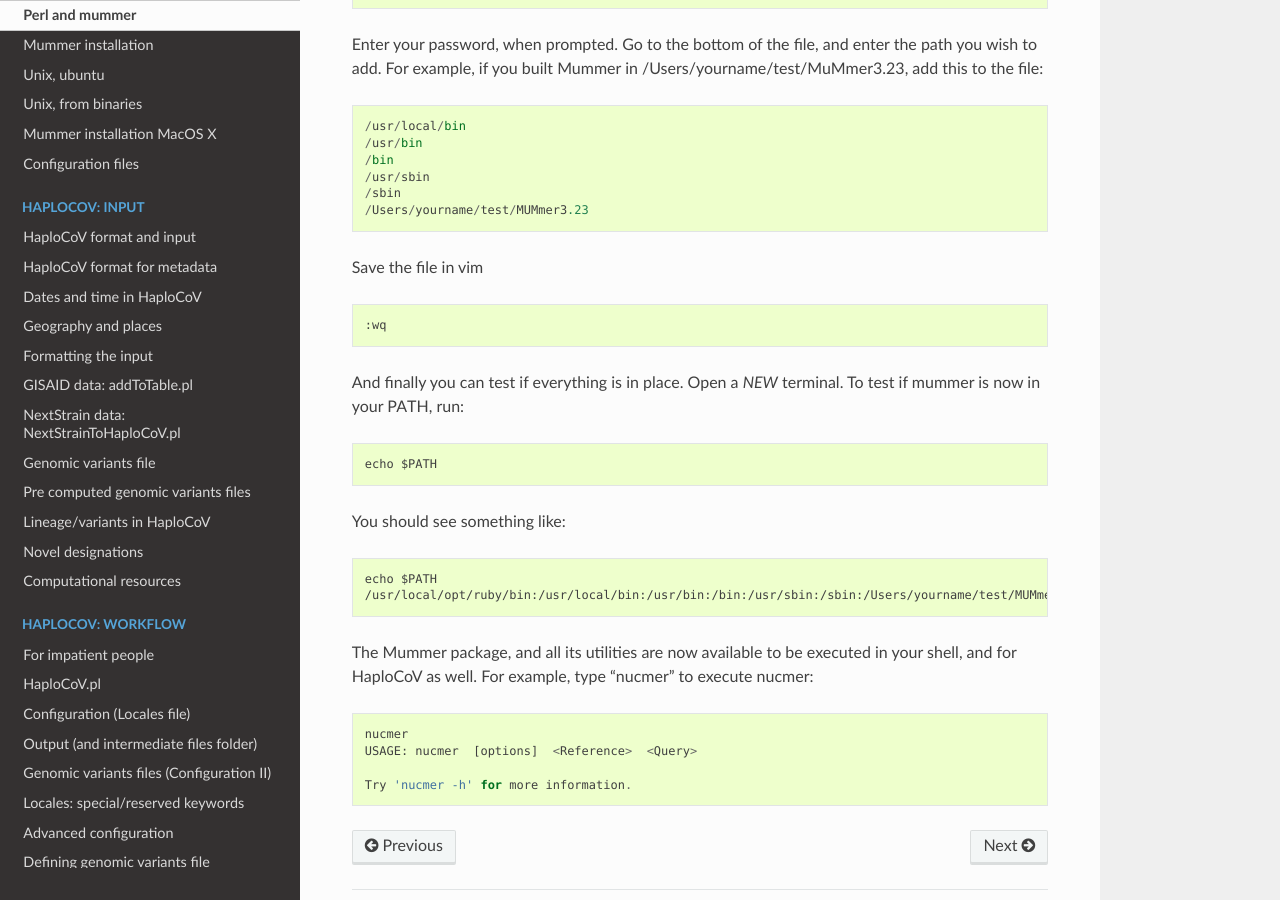
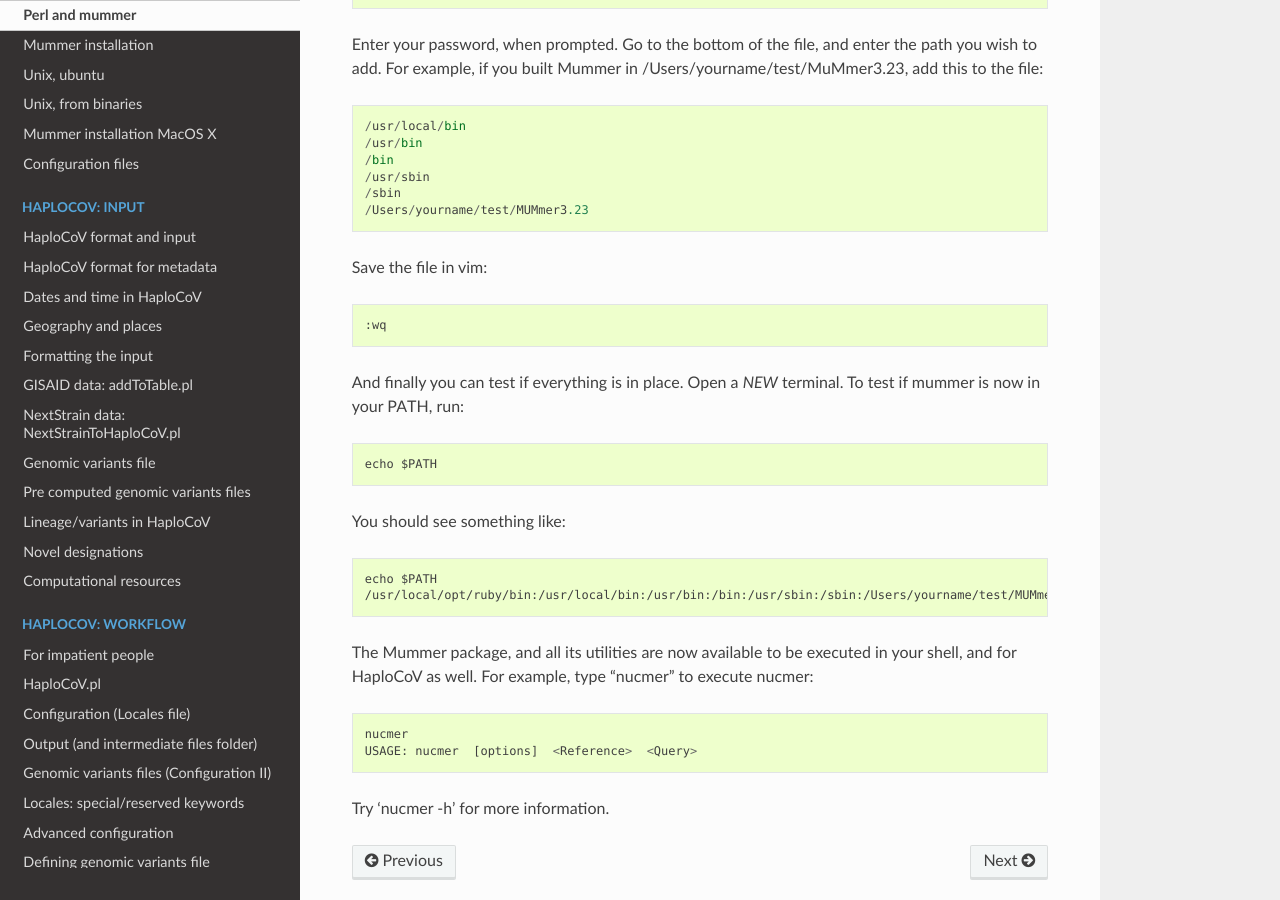
Before and after one commit to matteo14c/HaploCoV, a Sphinx documentation site: the page built from docs/source/perlMummer.rst, in a window 1280 px wide and 900 px high, scrolled down 1743 px. Built offline with Sphinx 7.4.7 and the Read the Docs theme 2.0.0, drawn with Linux system fonts in a browser that asks for light colours.

```diff
--- a/docs/source/perlMummer.rst
+++ b/docs/source/perlMummer.rst
@@ -80,17 +80,20 @@ Go to the bottom of the file, and enter the path you wish to add. For example, i
   /sbin
   /Users/yourname/test/MUMmer3.23
 
-Save the file in vim
+Save the file in vim:
+
 ::
 
   :wq
 
 And finally you can test if everything is in place. Open a *NEW* terminal. To test if mummer is now in your PATH, run:
+
 ::
 
   echo $PATH
 
 You should see something like:
+
 ::
 
   echo $PATH
@@ -102,4 +105,4 @@ The Mummer package, and all its utilities are now available to be executed in yo
   nucmer
   USAGE: nucmer  [options]  <Reference>  <Query>
 
-  Try 'nucmer -h' for more information.
+Try 'nucmer -h' for more information.
```
